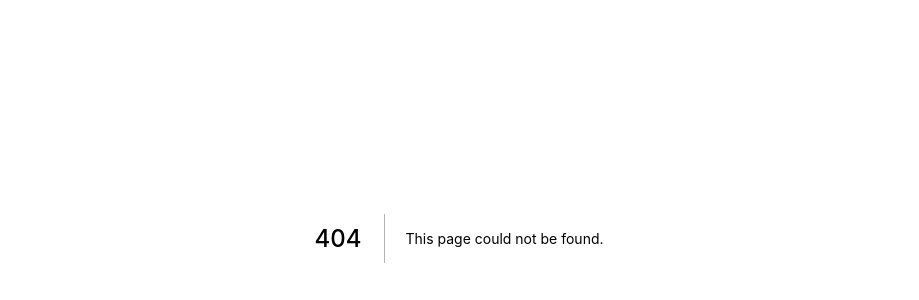
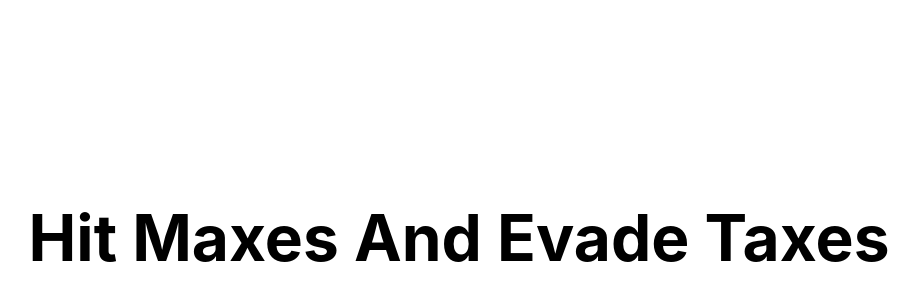
Before and after one commit to jonaro00/II1302, a Next.js app in the folder web/: page /sandbox in a window 1280 px wide. Before the commit this address had no page. Shown: the part 162-462 px from the top of the page, without its empty margins (181-1100 px from the left). Built offline with nearby package versions, Linux system fonts and the light colour scheme.

Commit message:
added sandbox

```diff
--- /dev/null
+++ b/web/pages/sandbox/index.tsx
@@ -0,0 +1,24 @@
+import type { NextPage } from 'next'
+import Head from 'next/head'
+import Image from 'next/image'
+import styles from '../../styles/Home.module.css'
+
+const Home: NextPage = () => {
+  return (
+    <div className={styles.container}>
+      <Head>
+        <title>Spafe Monitor</title>
+        <link rel="icon" href="/favicon.ico" />
+      </Head>
+
+      <main className={styles.main}>
+        <h1 className={styles.title}>
+          Hit Maxes And Evade Taxes
+        </h1>
+      </main>
+
+    </div>
+  )
+}
+
+export default Home
```
